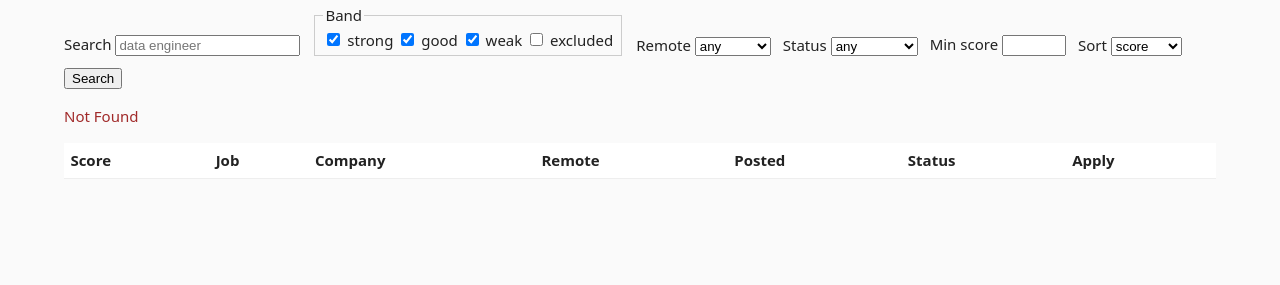
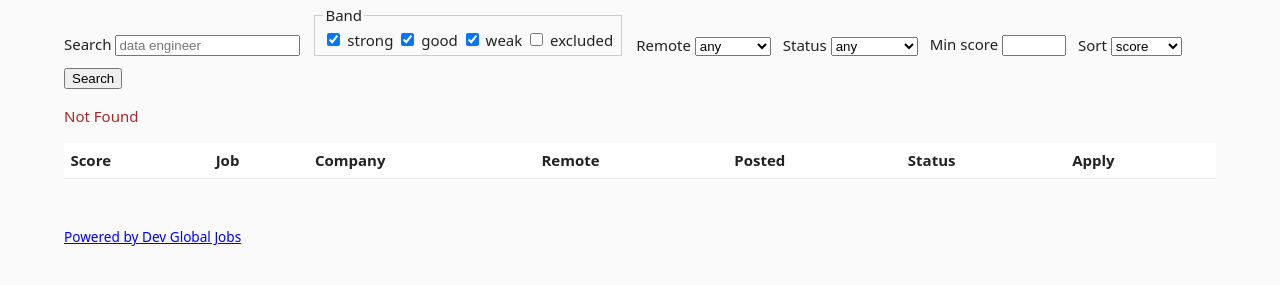
Before and after one commit to NobodyOne04/jobradar-web, a plain HTML site: page public/index.html in a window 1280 px wide. Shown: the part 57-342 px from the top of the page. Drawn offline with Linux system fonts and the light colour scheme; no server answers.

Commit message:
[ADR-0013] "Powered by Dev Global Jobs" footer on every page 🤖
Dev Global Jobs' license asks for a visible link wherever its jobs are
shown (jobradar ADR 0013).

Co-Authored-By: Claude Opus 5.5 <noreply@anthropic.com>

```diff
--- a/public/index.html
+++ b/public/index.html
@@ -49,5 +49,9 @@
     <p id="empty" hidden>No jobs match these filters.</p>
     <button id="more" hidden>More</button>
   </main>
+  <footer>
+    <!-- Dev Global Jobs' license: a visible link wherever its jobs are shown (jobradar ADR 0013) -->
+    <a href="https://devglobaljobs.com" target="_blank" rel="noopener">Powered by Dev Global Jobs</a>
+  </footer>
 </body>
 </html>
--- a/public/style.css
+++ b/public/style.css
@@ -20,3 +20,4 @@ button { cursor: pointer; }
 #more { margin-top: 1rem; }
 a.apply { display: inline-block; padding: 0.15rem 0.6rem; border-radius: 4px; background: #1f3a5f; color: #fff; text-decoration: none; white-space: nowrap; }
 a.apply:hover { background: #2d5487; }
+footer { max-width: 72rem; margin: 2rem auto 1rem; padding: 0 1rem; font-size: 0.85rem; color: #666; }
```
Also changed, not shown: public/job.html (+4 -0 lines), 2 other files.
